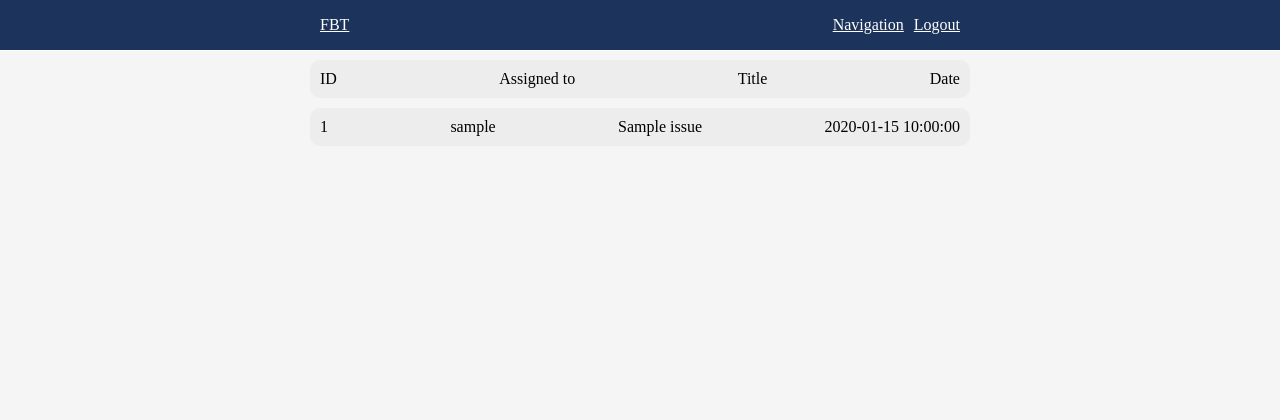
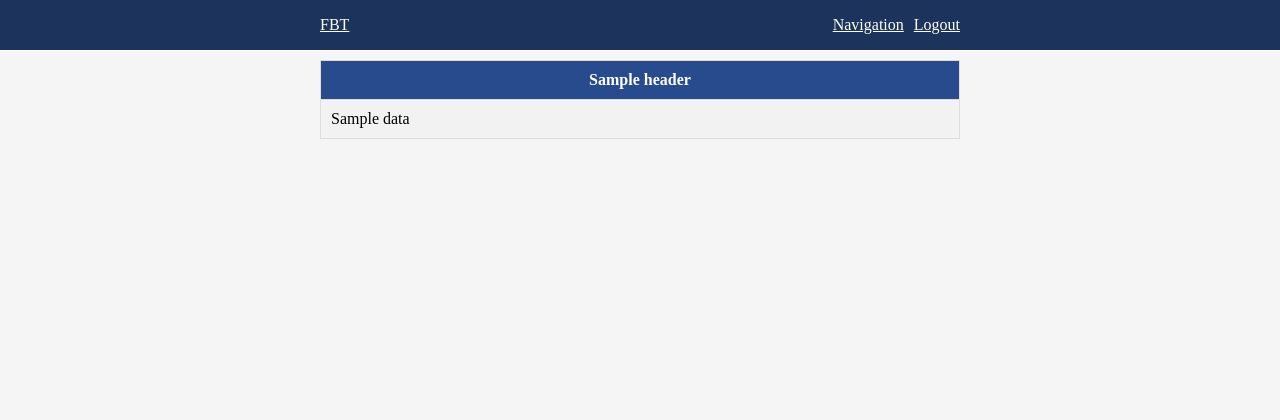
Before and after one commit to zNitche/FlaskBugTracker, a Flask app: template flask_bug_tracker/blueprints/issues/templates/issues.html in a window 1280 px wide. Shown: the top 420 px of the page. Run offline with Flask 2, Linux system fonts and the light colour scheme; tables that the repository leaves empty hold one stand-in row (values such as "Sample post"); the template is opened without the code that fills it: values that come from a table or form of the project are taken from there, most other values are stand-ins (such as "Sample title", 1, 10 or a date in 2020); parts of the project's set-up code (start-up, migrations or seed data) failed here and were passed over.

Commit message:
tweaked displaying issues data (preview issues)

```diff
--- a/flask_bug_tracker/blueprints/issues/routes.py
+++ b/flask_bug_tracker/blueprints/issues/routes.py
@@ -2,7 +2,7 @@ from flask import Blueprint, render_template, flash, redirect, url_for, request
 import flask_login
 from flask_bug_tracker import models
 from flask_bug_tracker.app_modules import forms
-from flask_bug_tracker.utils import db_utils
+from flask_bug_tracker.utils import db_utils, table_utils
 from flask_bug_tracker.consts import SystemMessagesConst, FlashConsts
 
 
@@ -14,7 +14,9 @@ issues = Blueprint("issues", __name__, template_folder="templates", static_folde
 def preview_issues():
     issues = models.Issue.query.all()
 
-    return render_template("issues.html", issues=issues)
+    table_struct = table_utils.get_data_table_data_struct_for_issues(issues)
+
+    return render_template("issues.html", table_struct=table_struct)
 
 
 @issues.route("/add", methods=["GET", "POST"])
--- a/flask_bug_tracker/blueprints/issues/templates/issues.html
+++ b/flask_bug_tracker/blueprints/issues/templates/issues.html
@@ -1,42 +1,30 @@
 {% extends "base_templates/page_layout_base.html" %}
 {% block page_content %}
 
-<div class="content-item content-item-unaligned">
-    <div class="item-content item-content-unaligned">
-        <span>
-            ID
-        </span>
-        <span>
-            Assigned to
-        </span>
-        <span>
-            Title
-        </span>
-        <span>
-            Date
-        </span>
+{% if True %}
+    <div class="table-container">
+        <table class="data-table">
+            <tr>
+                {% for header in table_struct['headers'] %}
+                    <th>
+                        {{ header }}
+                    </th>
+                {% endfor %}
+            </tr>
+            {% for issue_id in table_struct['content'] %}
+                <tr onclick="window.location='#';">
+                    {% for data in table_struct['content'][issue_id] %}
+                        <td>
+                            {{ data }}
+                        </td>
+                    {% endfor %}
+                </tr>
+            {% endfor %}
+        </table>
     </div>
-</div>
-{% if issues|length > 0 %}
-    {% for issue in issues %}
-        <div class="content-item content-item-unaligned">
-            <div class="item-content item-content-unaligned">
-                <span>
-                    {{ issue.id }}
-                </span>
-                <span>
-                    {{ issue.get_assigned_to_user_name() }}
-                </span>
-                <span>
-                    {{ issue.title }}
-                </span>
-                <span>
-                    {{ issue.date }}
-                </span>
-            </div>
-        </div>
-    {% endfor %}
 {% else %}
+    <div class="content-item">
+        <div class="item-content">
             <span>
                 No issues to show
             </span>
@@ -45,6 +33,8 @@
                     Create one
                 </a>
             </span>
+        </div>
+    </div>
 {% endif %}
 
 {% endblock %}
```
Also changed, not shown: flask_bug_tracker/utils/table_utils.py (+21 -0 lines). Lines whose indentation alone changed are shown as unchanged.
